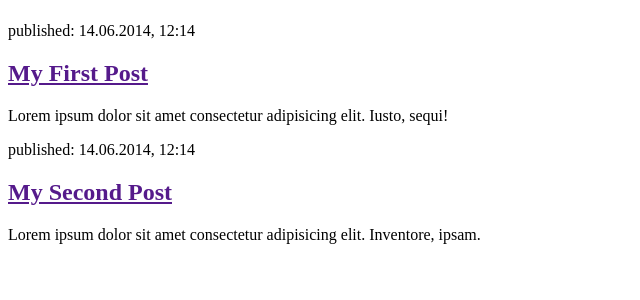
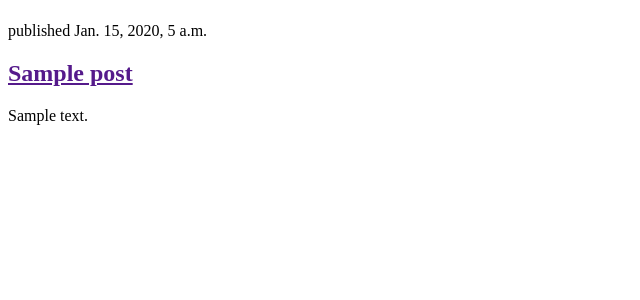
Before and after one commit to msb2170/my-first-blog, a Django app: page / in a window 1280 px wide. Shown: the part 58-358 px from the top of the page, without its empty margins (0-640 px from the left). Run offline with Django 3.2, Linux system fonts and the light colour scheme; tables that the repository leaves empty hold one stand-in row (values such as "Sample post").

Commit message:
Templates modified to display posts

```diff
--- a/blog/templates/blog/post_list.html
+++ b/blog/templates/blog/post_list.html
@@ -8,16 +8,14 @@
             <h1><a href="/">Matthew's Blog</a></h1>
         </header>
 
+       {% for post in posts %}
         <article>
-            <time>published: 14.06.2014, 12:14</time>
-            <h2><a href="">My First Post</a></h2>
-            <p>Lorem ipsum dolor sit amet consectetur adipisicing elit. Iusto, sequi!</p>
+            <time>published {{post.published_date}}</time>
+            <h2><a href="">{{post.title}}</a></h2>
+            <p>{{post.text|linebreaksbr}}</p>
         </article>
+       {% endfor %}
 
-        <article>
-            <time>published: 14.06.2014, 12:14</time>
-            <h2><a href="">My Second Post</a></h2>
-            <p>Lorem ipsum dolor sit amet consectetur adipisicing elit. Inventore, ipsam.</p>
-        </article>
+
     </body>
 </html>
--- a/blog/views.py
+++ b/blog/views.py
@@ -1,5 +1,8 @@
 from django.shortcuts import render
+from django.utils import timezone
+from .models import Post
 
 # Create your views here.
 def post_list(request):
-    return render(request, 'blog/post_list.html', {})
+    posts = Post.objects.all().order_by('published_date')
+    return render(request, 'blog/post_list.html', {'posts': posts})
```
